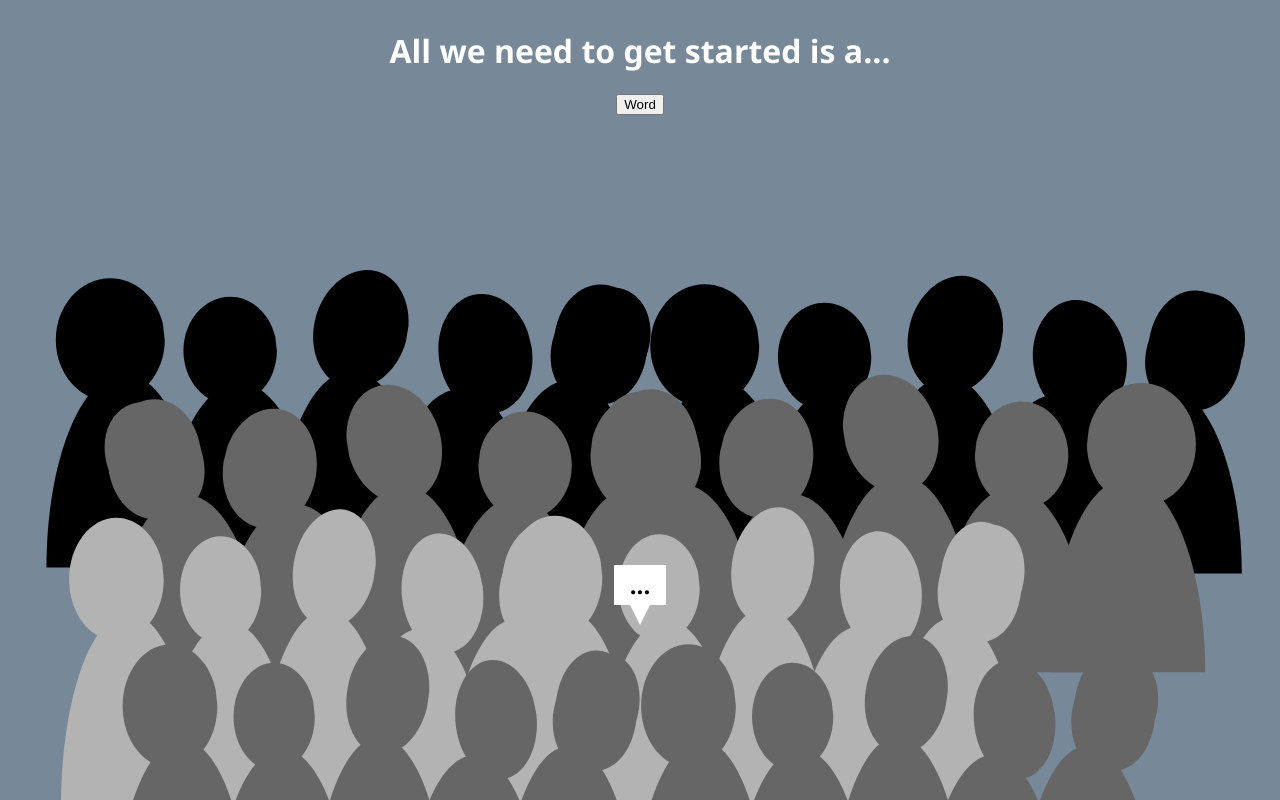
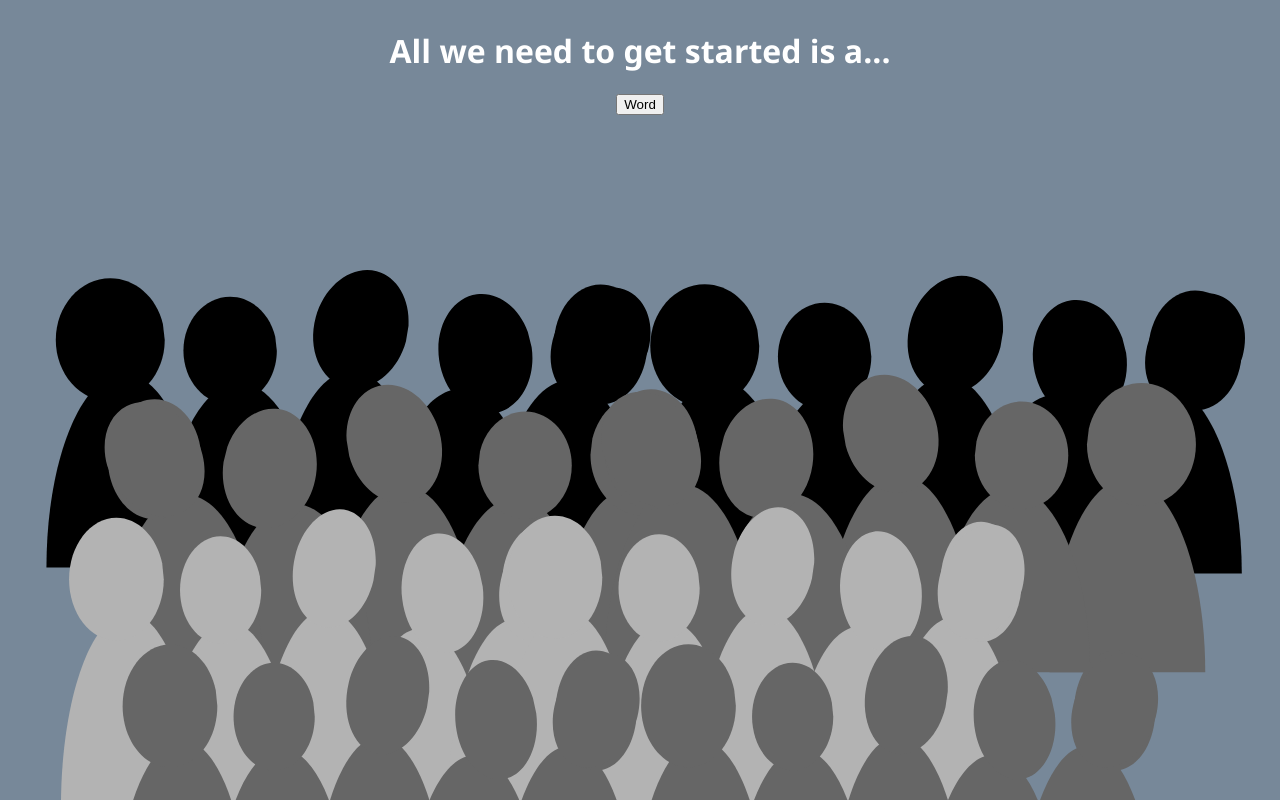
Before and after one commit to kjmahoney/Can-I-Get, a React (Vite) app: page / in a window 1280 px wide. Shown: the top 800 px of the page. Built offline with nearby package versions, Linux system fonts and the light colour scheme.

Commit message:
show hide word button on call

```diff
--- a/src/App.js
+++ b/src/App.js
@@ -9,11 +9,13 @@ import styles from './App.module.scss';
 import audienceImage from './audience.svg';
 
 const App = () => {
-  const [ word, setWord ] = useState('...');
+  const [ word, setWord ] = useState('');
+  const [ showWord, setShowWord ] = useState(false);
 
   function handleGetClick() {
     getWord().then((res) => {
       setWord(res);
+      setShowWord(true);
     })
   }
 
@@ -26,7 +28,7 @@ const App = () => {
       </button>
       <div className={styles.crowd}>
         <img className={styles.image} src={audienceImage}></img>
-        <Word word={word}></Word>
+        { showWord ?  <Word word={word}></Word> : null }
       </div>
     </div>
     </>
```
